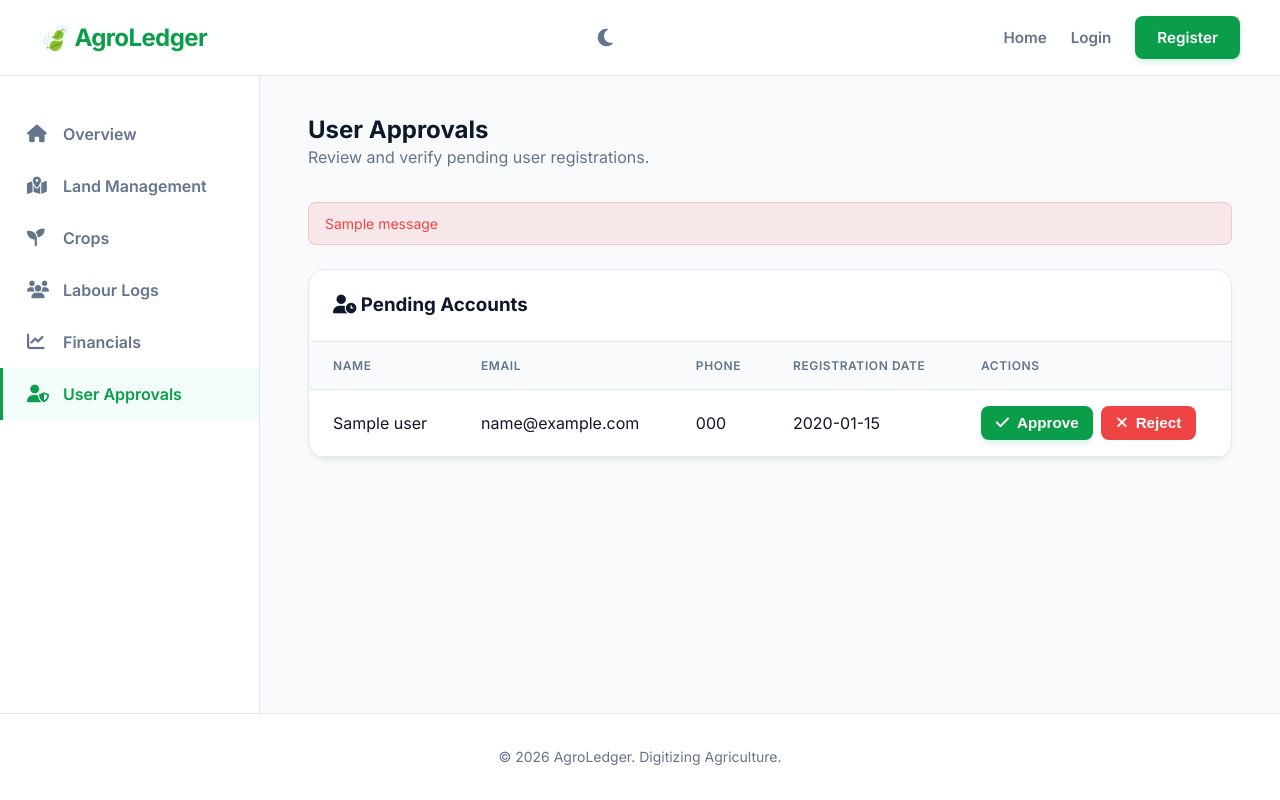
After one commit to Priya8080/agroledger, a Flask app: template templates/admin_users.html in a window 1280 px wide. The commit adds this page. Run offline with Flask 3, Linux system fonts and the light colour scheme; the template is opened without the code that fills it: most values are stand-ins (such as "Sample title", 1, 10 or a date in 2020); one stand-in notice (Sample message) is shown.

Commit message:
Admin Approval Feature

```diff
--- a/config.py
+++ b/config.py
@@ -12,3 +12,6 @@ class Config:
     MYSQL_PASSWORD = os.environ.get('MYSQL_PASSWORD', '') # Must be set via environment variable
     MYSQL_DB = os.environ.get('MYSQL_DB', 'defaultdb')
     MYSQL_PORT = int(os.environ.get('MYSQL_PORT', 13411))
+
+    # Admin System
+    ADMIN_EMAIL = os.environ.get('ADMIN_EMAIL', 'priya8080@gmail.com')
--- /dev/null
+++ b/templates/admin_users.html
@@ -0,0 +1,81 @@
+{% extends 'base.html' %}
+{% block title %}AgroLedger - Admin Approvals{% endblock %}
+{% block body_class %}dashboard-page{% endblock %}
+
+{% block content %}
+<div class="dashboard-layout">
+    <!-- Sidebar -->
+    <aside class="sidebar">
+        <ul>
+            <li><a href="{{ url_for('dashboard.dashboard_view') }}"><i class="fas fa-home"></i> Overview</a></li>
+            <li><a href="{{ url_for('dashboard.land_view') }}"><i class="fas fa-map-marked-alt"></i> Land Management</a></li>
+            <li><a href="{{ url_for('dashboard.crops_view') }}"><i class="fas fa-seedling"></i> Crops</a></li>
+            <li><a href="{{ url_for('dashboard.labour_view') }}"><i class="fas fa-users"></i> Labour Logs</a></li>
+            <li><a href="{{ url_for('dashboard.financials_view') }}"><i class="fas fa-chart-line"></i> Financials</a></li>
+            <li class="active"><a href="{{ url_for('dashboard.admin_users') }}"><i class="fas fa-user-shield"></i> User Approvals</a></li>
+        </ul>
+    </aside>
+
+    <!-- Main Content -->
+    <main class="dashboard-content">
+        <header class="content-header">
+            <h2>User Approvals</h2>
+            <p>Review and verify pending user registrations.</p>
+        </header>
+
+        <!-- Flash messages -->
+        {% with messages = get_flashed_messages() %}
+            {% if messages %}
+                <div class="flashes">
+                    {% for msg in messages %}
+                        <div class="alert highlight-msg">{{ msg }}</div>
+                    {% endfor %}
+                </div>
+            {% endif %}
+        {% endwith %}
+
+        <div class="list-card animate-fade-up">
+            <h3 class="list-card-header"><i class="fas fa-user-clock"></i> Pending Accounts</h3>
+            <div class="data-table-wrapper">
+                <table class="data-table">
+                    <thead>
+                        <tr>
+                            <th>Name</th>
+                            <th>Email</th>
+                            <th>Phone</th>
+                            <th>Registration Date</th>
+                            <th>Actions</th>
+                        </tr>
+                    </thead>
+                    <tbody>
+                        {% if users %}
+                            {% for u in users %}
+                            <tr>
+                                <td>{{ u.name if u.name is defined else u[1] }}</td>
+                                <td>{{ u.email if u.email is defined else u[2] }}</td>
+                                <td>{{ u.phone if u.phone is defined else u[3] }}</td>
+                                <td>{{ (u.created_at if u.created_at is defined else u[6]).strftime('%Y-%m-%d') if (u.created_at if u.created_at is defined else u[6]) else 'N/A' }}</td>
+                                <td>
+                                    <div style="display: flex; gap: 0.5rem;">
+                                        <form method="POST" action="{{ url_for('dashboard.admin_users_approve', target_id=(u.id if u.id is defined else u[0])) }}">
+                                            <button type="submit" class="btn btn-primary btn-sm" style="padding: 0.4rem 0.8rem;"><i class="fas fa-check"></i> Approve</button>
+                                        </form>
+                                        <form method="POST" action="{{ url_for('dashboard.admin_users_reject', target_id=(u.id if u.id is defined else u[0])) }}" onsubmit="return confirm('Are you sure you want to reject and delete this user?');">
+                                            <button type="submit" class="btn btn-secondary btn-sm" style="padding: 0.4rem 0.8rem;"><i class="fas fa-times"></i> Reject</button>
+                                        </form>
+                                    </div>
+                                </td>
+                            </tr>
+                            {% endfor %}
+                        {% else %}
+                            <tr>
+                                <td colspan="5" style="text-align: center; color: var(--text-muted); padding: 3rem;">No pending registrations found.</td>
+                            </tr>
+                        {% endif %}
+                    </tbody>
+                </table>
+            </div>
+        </div>
+    </main>
+</div>
+{% endblock %}
--- a/templates/crops.html
+++ b/templates/crops.html
@@ -11,6 +11,9 @@
             <li class="active"><a href="{{ url_for('dashboard.crops_view') }}"><i class="fas fa-seedling"></i> Crops</a></li>
             <li><a href="{{ url_for('dashboard.labour_view') }}"><i class="fas fa-users"></i> Labour Logs</a></li>
             <li><a href="{{ url_for('dashboard.financials_view') }}"><i class="fas fa-chart-line"></i> Financials</a></li>
+            {% if session.get('user_email') == config['ADMIN_EMAIL'] %}
+            <li><a href="{{ url_for('dashboard.admin_users') }}"><i class="fas fa-user-shield"></i> User Approvals</a></li>
+            {% endif %}
         </ul>
     </aside>
 
--- a/templates/dashboard.html
+++ b/templates/dashboard.html
@@ -11,6 +11,9 @@
             <li><a href="{{ url_for('dashboard.crops_view') }}"><i class="fas fa-seedling"></i> Crops</a></li>
             <li><a href="{{ url_for('dashboard.labour_view') }}"><i class="fas fa-users"></i> Labour Logs</a></li>
             <li><a href="{{ url_for('dashboard.financials_view') }}"><i class="fas fa-chart-line"></i> Financials</a></li>
+            {% if session.get('user_email') == config['ADMIN_EMAIL'] %}
+            <li><a href="{{ url_for('dashboard.admin_users') }}"><i class="fas fa-user-shield"></i> User Approvals</a></li>
+            {% endif %}
         </ul>
     </aside>
 
--- a/templates/financials.html
+++ b/templates/financials.html
@@ -11,6 +11,9 @@
             <li><a href="{{ url_for('dashboard.crops_view') }}"><i class="fas fa-seedling"></i> Crops</a></li>
             <li><a href="{{ url_for('dashboard.labour_view') }}"><i class="fas fa-users"></i> Labour Logs</a></li>
             <li class="active"><a href="{{ url_for('dashboard.financials_view') }}"><i class="fas fa-chart-line"></i> Financials</a></li>
+            {% if session.get('user_email') == config['ADMIN_EMAIL'] %}
+            <li><a href="{{ url_for('dashboard.admin_users') }}"><i class="fas fa-user-shield"></i> User Approvals</a></li>
+            {% endif %}
         </ul>
     </aside>
 
--- a/templates/labour.html
+++ b/templates/labour.html
@@ -11,6 +11,9 @@
             <li><a href="{{ url_for('dashboard.crops_view') }}"><i class="fas fa-seedling"></i> Crops</a></li>
             <li class="active"><a href="{{ url_for('dashboard.labour_view') }}"><i class="fas fa-users"></i> Labour Logs</a></li>
             <li><a href="{{ url_for('dashboard.financials_view') }}"><i class="fas fa-chart-line"></i> Financials</a></li>
+            {% if session.get('user_email') == config['ADMIN_EMAIL'] %}
+            <li><a href="{{ url_for('dashboard.admin_users') }}"><i class="fas fa-user-shield"></i> User Approvals</a></li>
+            {% endif %}
         </ul>
     </aside>
 
--- a/templates/land.html
+++ b/templates/land.html
@@ -11,6 +11,9 @@
             <li><a href="{{ url_for('dashboard.crops_view') }}"><i class="fas fa-seedling"></i> Crops</a></li>
             <li><a href="{{ url_for('dashboard.labour_view') }}"><i class="fas fa-users"></i> Labour Logs</a></li>
             <li><a href="{{ url_for('dashboard.financials_view') }}"><i class="fas fa-chart-line"></i> Financials</a></li>
+            {% if session.get('user_email') == config['ADMIN_EMAIL'] %}
+            <li><a href="{{ url_for('dashboard.admin_users') }}"><i class="fas fa-user-shield"></i> User Approvals</a></li>
+            {% endif %}
         </ul>
     </aside>
 
```
Also changed, not shown: models/user.py (+19 -0 lines), routes/dashboard_routes.py (+31 -2 lines).
